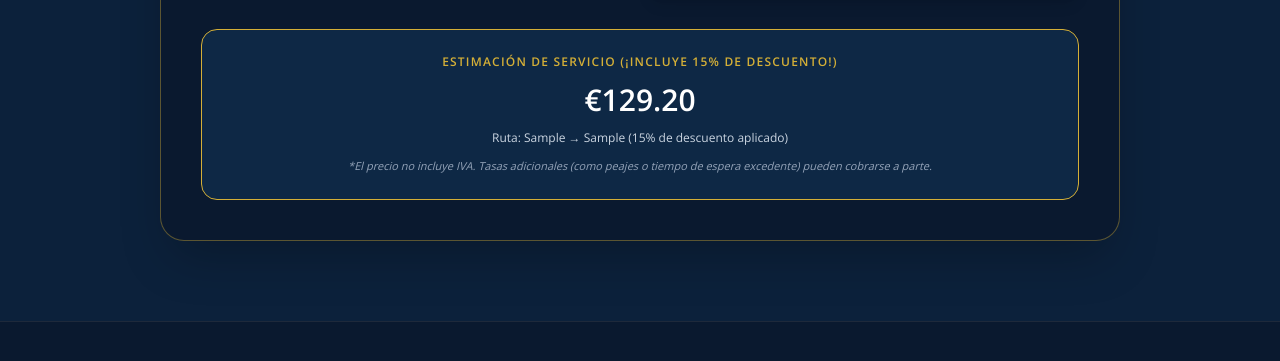
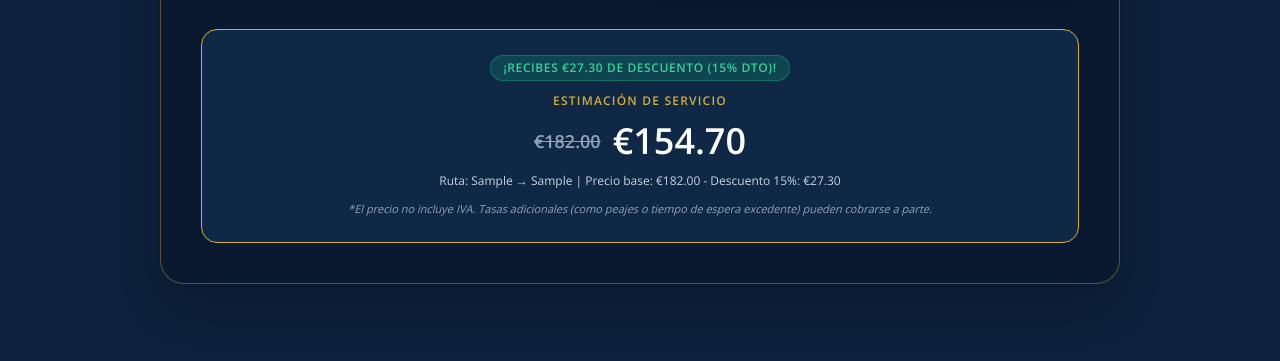
Before and after one commit to timeiseuroes-cmd/times-is-euro, a plain HTML site: page index.html in a window 1280 px wide. Both pictures are taken after typing "Sample", "Sample" into the empty fields and a click on the button "Calcular Estimado". Shown: the part 2170-2531 px from the top of the page. Drawn offline with nearby package versions, Linux system fonts and the light colour scheme.

Commit message:
Modify service estimate to exclude VAT and update UI
Updated service estimation to exclude VAT and adjusted pricing display.

```diff
--- a/index.html
+++ b/index.html
@@ -358,8 +358,14 @@
 
                 <!-- Result Box -->
                 <div id="quoteResult" class="hidden mt-8 p-6 bg-brand-cardBg/90 rounded-2xl border border-brand-gold text-center space-y-3">
-                    <h4 class="text-xs font-bold text-brand-gold uppercase tracking-widest" data-i18n="res_title">Estimación de Servicio (¡Incluye 15% de descuento!)</h4>
-                    <p class="text-3xl font-black text-white" id="priceRange">€0.00</p>
+                    <div class="inline-block bg-emerald-500/20 border border-emerald-500/40 text-emerald-400 text-xs font-extrabold px-3 py-1 rounded-full uppercase tracking-wider" id="discountBadge">
+                        ¡Ahorras €25.50 (15% DTO)!
+                    </div>
+                    <h4 class="text-xs font-bold text-brand-gold uppercase tracking-widest" data-i18n="res_title">Estimación de Servicio</h4>
+                    <div class="flex items-center justify-center space-x-3">
+                        <span class="text-lg text-slate-400 line-through font-semibold" id="originalPrice">€170.00</span>
+                        <p class="text-4xl font-black text-white" id="priceRange">€144.50</p>
+                    </div>
                     <p class="text-xs text-slate-300" id="quoteDetails"></p>
                     <p class="text-[11px] text-slate-400 italic" data-i18n="res_disclaimer">*El precio no incluye IVA. Tasas adicionales (como peajes o tiempo de espera excedente) pueden cobrarse a parte.</p>
                 </div>
@@ -505,7 +511,7 @@
                 lbl_destination: "Destino de Entrega",
                 btn_calc: "Calcular Estimado",
                 btn_direct_wa: "Enviar Consulta a WhatsApp",
-                res_title: "Estimación de Servicio (¡Incluye 15% de descuento!)",
+                res_title: "Estimación de Servicio (Sin IVA)",
                 res_disclaimer: "*El precio no incluye IVA. Tasas adicionales (como peajes o tiempo de espera excedente) pueden cobrarse a parte.",
                 why_sub: "Ventajas de Elegirnos",
                 why_title: "Rapidez, Compromiso y Atención Bilingüe",
@@ -577,7 +583,7 @@
                 lbl_destination: "Delivery Destination",
                 btn_calc: "Calculate Estimate",
                 btn_direct_wa: "Send Inquiry to WhatsApp",
-                res_title: "Service Estimate (Includes 15% discount!)",
+                res_title: "Service Estimate (Excl. VAT)",
                 res_disclaimer: "*Price does not include VAT. Additional fees (such as tolls or excess waiting time) may be charged separately.",
                 why_sub: "Why Choose Us",
                 why_title: "Speed, Commitment, and Bilingual Support",
@@ -630,25 +636,35 @@
 
         function calculateQuote(event) {
             event.preventDefault();
-            const origin = document.getElementById('origin').value.toLowerCase();
-            const destination = document.getElementById('destination').value.toLowerCase();
+            const originInput = document.getElementById('origin').value;
+            const destinationInput = document.getElementById('destination').value;
+            const origin = originInput.toLowerCase();
+            const destination = destinationInput.toLowerCase();
 
-            let finalPrice = 0;
+            let basePrice = 0;
 
-            // Verificação específica para Quart de Poblet -> Bétera (ou rota equivalente)
-            if ((origin.includes('quart') && destination.includes('betera')) ||
-                (origin.includes('bétera') && destination.includes('quart'))) {
-                finalPrice = 145.00;
+            // Ruta Quart de Poblet -> Bétera: 170.00€ sin descuento -> 144.50€ con 15% DTO (ahorro de 25.50€)
+            if ((origin.includes('quart') && (destination.includes('betera') || destination.includes('bétera'))) ||
+                ((origin.includes('betera') || origin.includes('bétera')) && destination.includes('quart'))) {
+                basePrice = 170.00;
             } else {
-                // Fórmula de cálculo padrão original com 15% de desconto aplicado
-                let baseStandardPrice = (Math.floor(Math.random() * 80) + 90);
-                finalPrice = baseStandardPrice * 0.85;
+                // Cálculo padrão para outras rotas
+                basePrice = (Math.floor(Math.random() * 80) + 120);
             }
 
+            const discountAmount = basePrice * 0.15;
+            const finalPrice = basePrice - discountAmount;
+
+            document.getElementById('originalPrice').textContent = `€${basePrice.toFixed(2)}`;
             document.getElementById('priceRange').textContent = `€${finalPrice.toFixed(2)}`;
+
+            document.getElementById('discountBadge').textContent = currentLang === 'es'
+                ? `¡Recibes €${discountAmount.toFixed(2)} de descuento (15% DTO)!`
+                : `You get €${discountAmount.toFixed(2)} discount (15% OFF)!`;
+
             document.getElementById('quoteDetails').textContent = currentLang === 'es'
-                ? `Ruta: ${document.getElementById('origin').value} → ${document.getElementById('destination').value} (15% de descuento aplicado)`
-                : `Route: ${document.getElementById('origin').value} → ${document.getElementById('destination').value} (15% discount applied)`;
+                ? `Ruta: ${originInput} → ${destinationInput} | Precio base: €${basePrice.toFixed(2)} - Descuento 15%: €${discountAmount.toFixed(2)}`
+                : `Route: ${originInput} → ${destinationInput} | Base price: €${basePrice.toFixed(2)} - 15% Discount: €${discountAmount.toFixed(2)}`;
 
             document.getElementById('quoteResult').classList.remove('hidden');
         }
```
